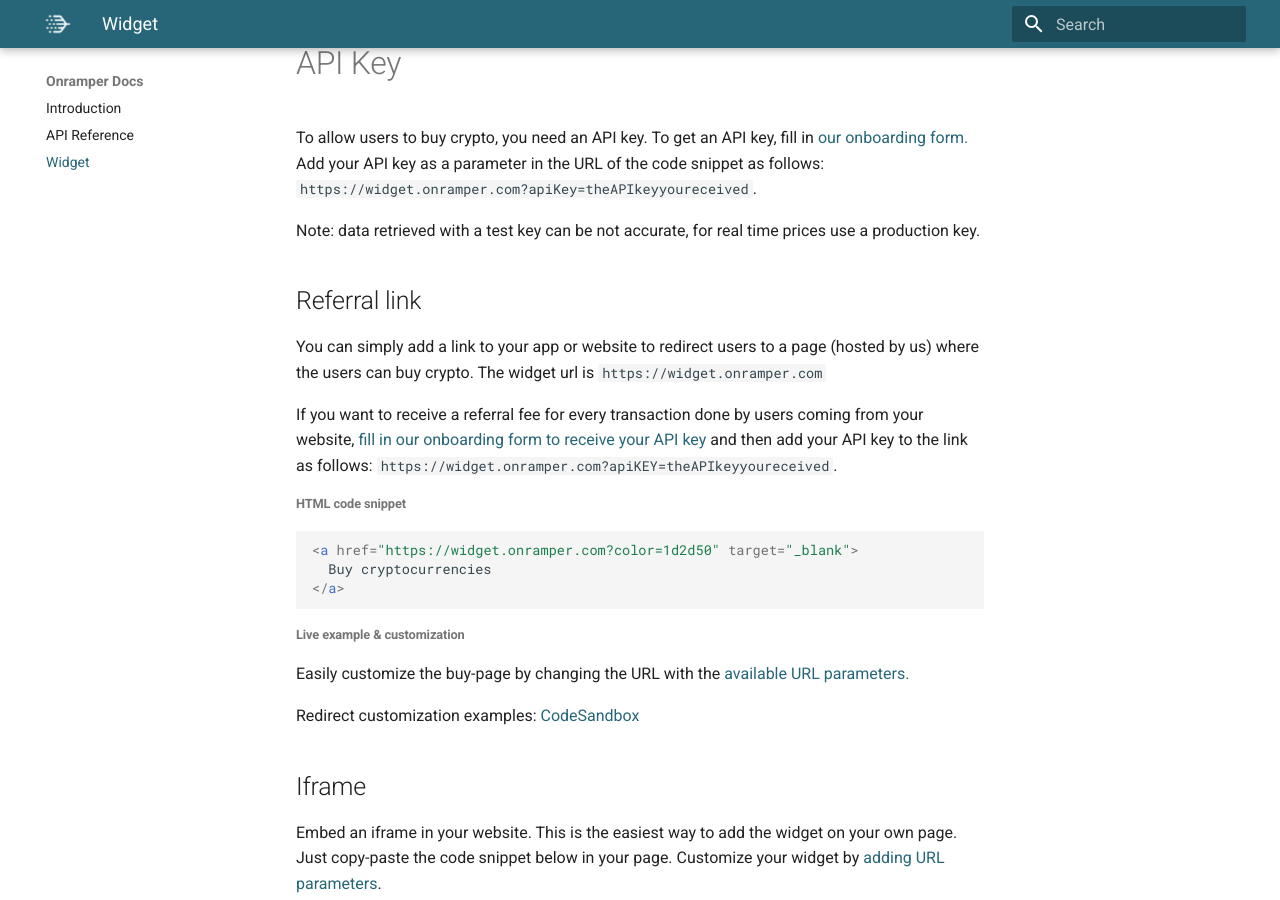
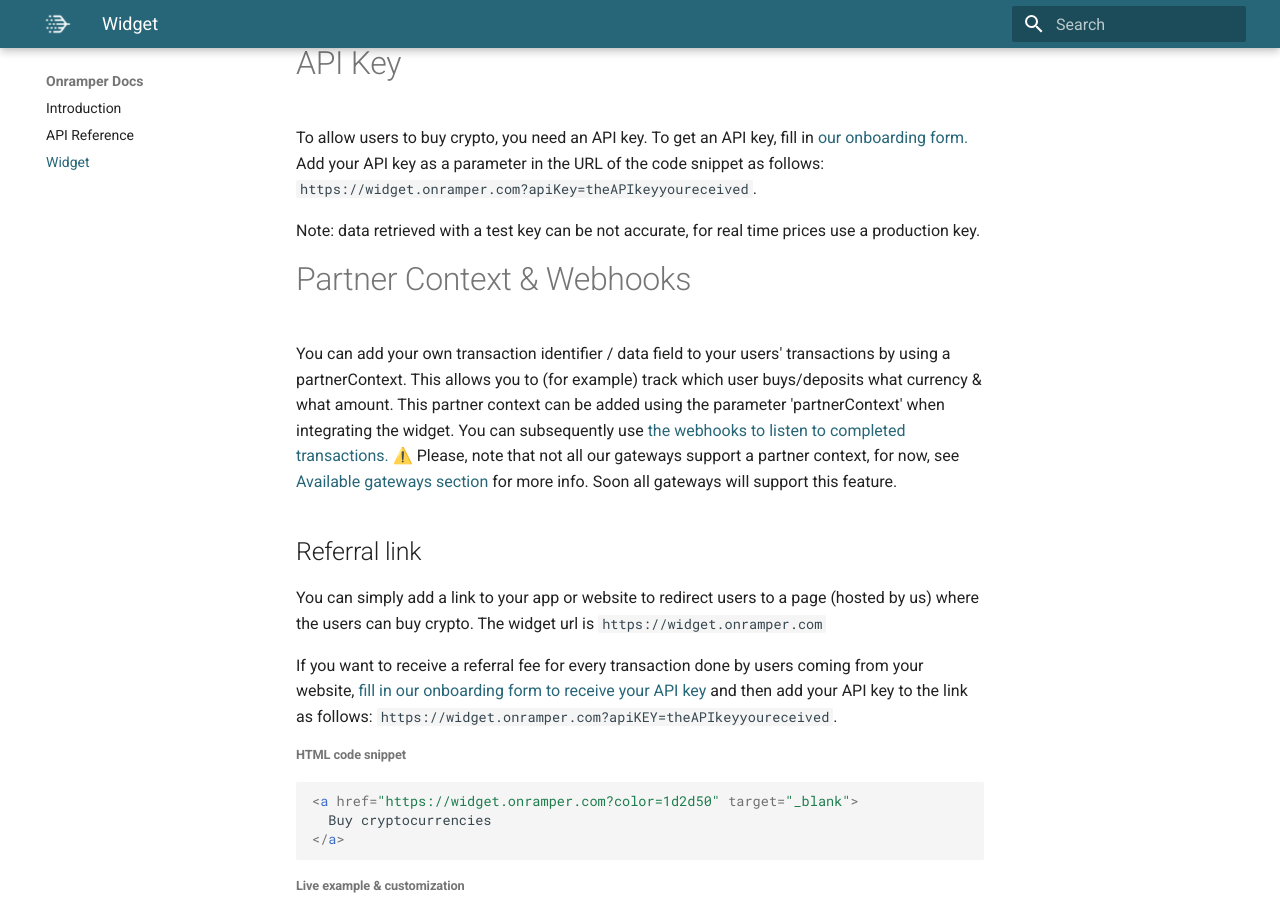
Before and after one commit to onramper/docs, an MkDocs documentation site: the page built from docs/widget.md, in a window 1280 px wide and 900 px high, scrolled down 373 px. Built offline with MkDocs 1.6.1 and Material for MkDocs 9.7.7, drawn with Linux system fonts in a browser that asks for light colours.

Commit message:
Update widget.md

```diff
--- a/docs/widget.md
+++ b/docs/widget.md
@@ -14,6 +14,11 @@ To allow users to buy crypto, you need an API key. To get an API key, fill in <a
 Add your API key as a parameter in the URL of the code snippet as follows: `https://widget.onramper.com?apiKey=theAPIkeyyoureceived`.
 
 Note: data retrieved with a test key can be not accurate, for real time prices use a production key.
+
+
+# Partner Context & Webhooks
+You can add your own transaction identifier / data field to your users' transactions by using a partnerContext. This allows you to (for example) track which user buys/deposits what currency & what amount. This partner context can be added using the parameter 'partnerContext' when integrating the widget. You can subsequently use <a href="https://docs.onramper.com/API-Reference/#webhooks" target ='_blank' > the webhooks to listen to completed transactions.</a>
+⚠️ Please, note that not all our gateways support a partner context, for now, see <a href="https://docs.onramper.com/API-Reference/#available-gateways" target ='_blank' >Available gateways section</a> for more info. Soon all gateways will support this feature.
 
 ## Referral link
 
```
